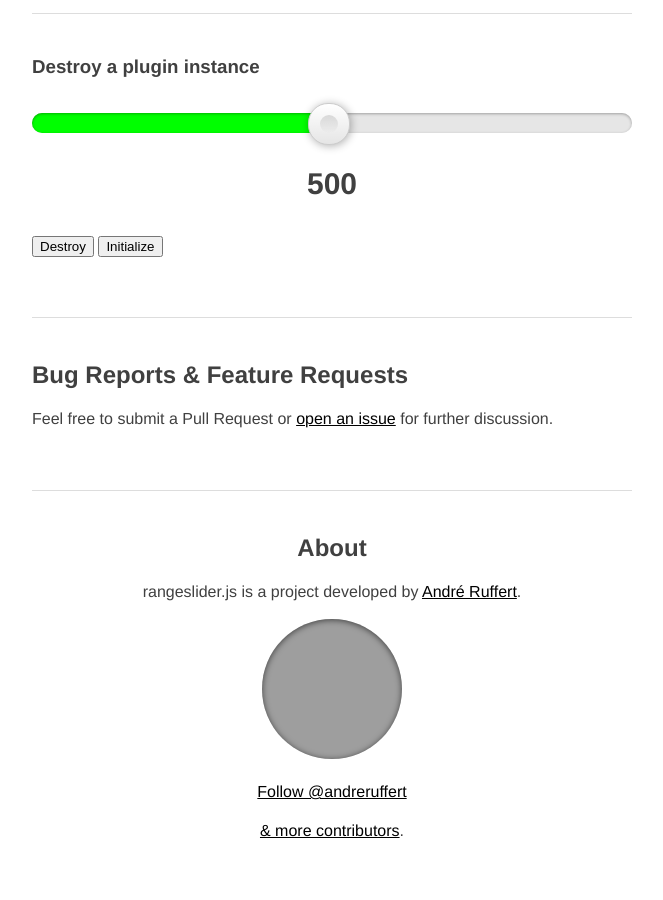
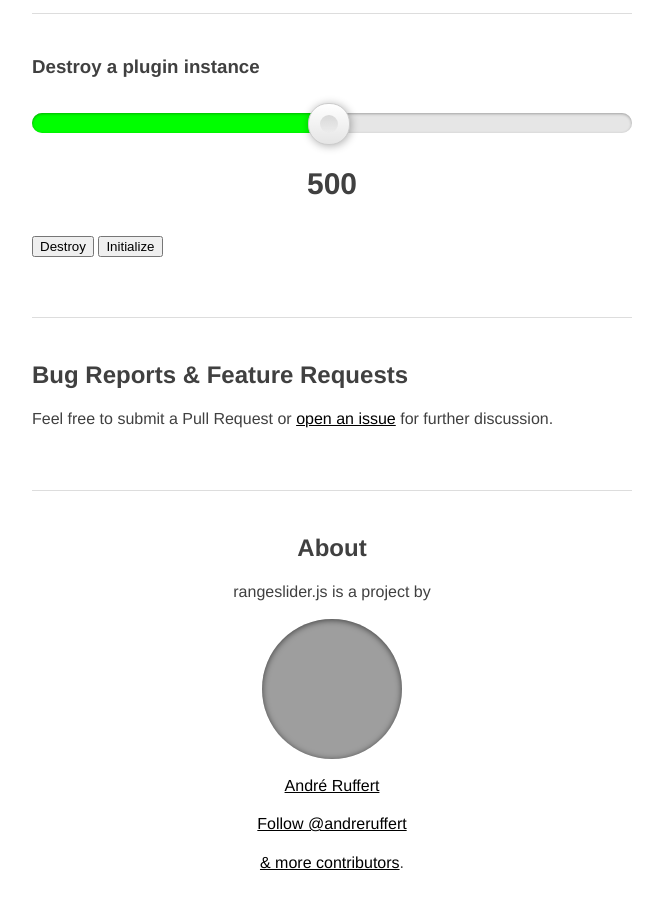
Before and after one commit to andreruffert/rangeslider.js, a Jekyll site: the page built from index.html, in a window 1280 px wide and 900 px high, scrolled down 2895 px. Shown: the whole window, without its empty margins (308-971 px from the left). Built offline with Jekyll 4.4.1, drawn with Linux system fonts in a browser that asks for light colours; nearby versions of some CDN libraries; comment, search, counter and statistics services are not loaded; before the commit the page ends 3763 px from its top, so only the background shows below that; grey boxes are pictures that could not be loaded.

Commit message:
Changed about section

```diff
--- a/_includes/footer.html
+++ b/_includes/footer.html
@@ -2,11 +2,12 @@
 
 <footer>
     <h2>About</h2>
-    <p>rangeslider.js is a project developed by <a href="https://github.com/andreruffert" target="_blank">André Ruffert</a>.</p>
+    <p>rangeslider.js is a project by</p>
     <div class="img-circular">
         <img src="https://pbs.twimg.com/profile_images/3645750784/a9398e0e936f7e96a1ded7763d64bed9.jpeg">
     </div>
-    <br>
+    <p><a href="https://github.com/andreruffert">André Ruffert</a></p>
+
     <a href="https://twitter.com/andreruffert" class="twitter-follow-button" data-show-count="false" data-size="large">Follow @andreruffert</a>
     <script>!function(d,s,id){var js,fjs=d.getElementsByTagName(s)[0],p=/^http:/.test(d.location)?'http':'https';if(!d.getElementById(id)){js=d.createElement(s);js.id=id;js.src=p+'://platform.twitter.com/widgets.js';fjs.parentNode.insertBefore(js,fjs);}}(document, 'script', 'twitter-wjs');</script>
     <p>
```
